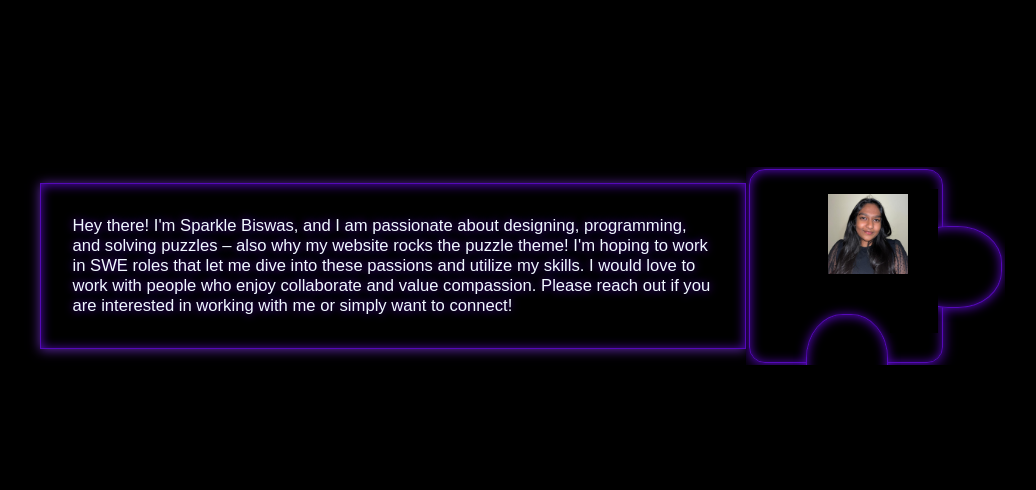
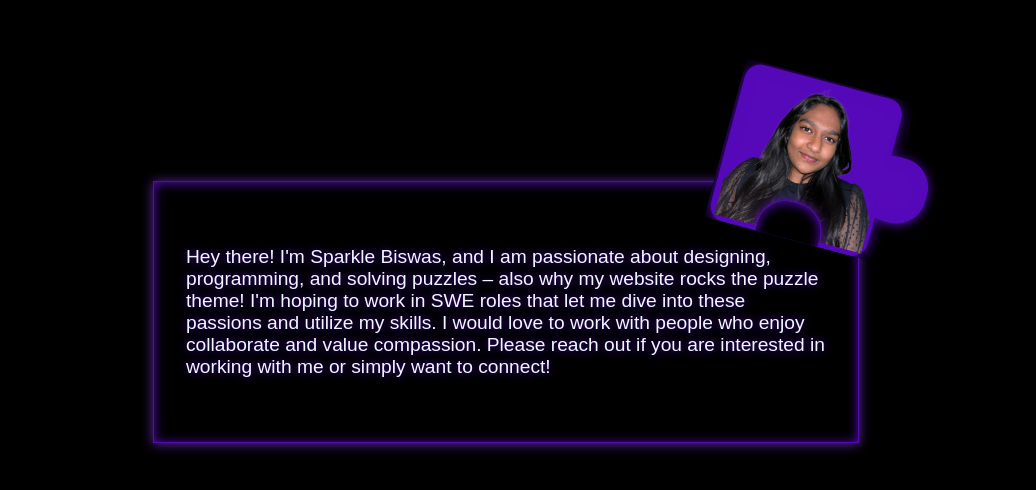
Before and after one commit to Sparkle-Biswas/Personal-Website, a React (Create React App) app: page /about in a window 1280 px wide. Shown: the part 134-624 px from the top of the page, without its empty margins (134-1170 px from the left). Built offline with nearby package versions, Linux system fonts and the light colour scheme; the HTML template or start-up script is replaced by a standard one.

Commit message:
working on About Page

```diff
--- a/src/Components/BottomLeftPiece.js
+++ b/src/Components/BottomLeftPiece.js
@@ -1,6 +1,5 @@
 import {React, useState, useEffect} from 'react';
 import Box from '@mui/material/Box';
-import { styled } from '@mui/system';
 
 function BottomLeftPiece() {
   const [loaded, setLoaded] = useState(false);
@@ -15,22 +14,22 @@ function BottomLeftPiece() {
 
   }, []);
   return (
-    <Box sx={{display:'flex', width:'16em', height:'12.1em', backgroundColor:'black', overflow:'hidden',
+    <div style={{display:'flex', width:'16em', height:'12.1em', backgroundColor:'black', overflow:'hidden',
     paddingLeft:'3px', paddingBottom:'2px', paddingTop:'2px', marginTop:'-2em', marginLeft:'-2em',
     transform: loaded ? 'translateX(0) translateY(0) rotate(270deg)' : 'translateX(-150%) translateY(1000%) rotate(180deg)',
     transition: 'transform 2s ease', transitionDelay: '1s'
     }}>
-        <Box sx={{display:'flex', width:'12em', height:'12em', backgroundColor:'black', zIndex:'1', border:'1px solid rgb(85, 9, 185)',
+        <div style={{display:'flex', width:'12em', height:'12em', backgroundColor:'black', zIndex:'1', border:'1px solid rgb(85, 9, 185)',
         borderRadius:'1em', boxShadow: '0px 2px 13px rgb(85, 9, 185), inset 0px 1px 11px rgb(85, 9, 185)', position:'relative'}}>
-            <Box sx={{position:'absolute', width:'1em', height:'9em', background:'black', right:'0.19em', bottom:'1.8em', zIndex:'100'}} />
-            <Box sx={{position:'absolute', width:'2.2em', height:'9em', background:'black', right:'1em', bottom:'1.8em', zIndex:'100'}} />
-            <Box sx={{backgroundColor:'black', borderRadius:'45%', height:'6em', width:'5em', transform:'translate(3.5em, 9em)',
+            <div style={{position:'absolute', width:'1em', height:'9em', background:'black', right:'0.19em', bottom:'1.8em', zIndex:'100'}} />
+            <div style={{position:'absolute', width:'2.2em', height:'9em', background:'black', right:'1em', bottom:'1.8em', zIndex:'100'}} />
+            <div style={{backgroundColor:'black', borderRadius:'45%', height:'6em', width:'5em', transform:'translate(3.5em, 9em)',
             boxShadow: '0px 1px 11px rgb(85, 9, 185), inset 0px 1px 11px rgb(85, 9, 185)', border:'1px solid rgb(85, 9, 185)'}}/>
-            <Box sx={{backgroundColor:'black', borderRadius:'45%', height:'5em', width:'6em',
+            <div style={{backgroundColor:'black', borderRadius:'45%', height:'5em', width:'6em',
             transform:'translate(4.5em, 3.5em)', zIndex:'0', border:'1px solid rgb(85, 9, 185)',
             boxShadow: '0px 1px 11px rgb(85, 9, 185), inset 0px 1px 11px rgb(85, 9, 185)', zIndex:'0'}}/>
-        </Box>
-    </Box>
+        </div>
+    </div>
   )
 }
 
--- a/src/Components/PhotoPiece.js
+++ b/src/Components/PhotoPiece.js
@@ -0,0 +1,97 @@
+import React from 'react'
+
+function PhotoPiece(props) {
+    const MainBox = {
+        display: 'flex',
+        width: '16em',
+        height: '10em',
+        backgroundColor: 'black',
+        overflow: 'hidden',
+        paddingLeft: '3px',
+        paddingBottom: '2px',
+        paddingTop: '2px',
+        marginRight: '-16em',
+        marginBottom: '-4.5em',
+        transform:'rotate(15deg)',
+      };
+
+      const InnerBox = {
+        display: 'flex',
+        width: '10em',
+        height: '10em',
+        backgroundColor: 'rgb(85, 9, 185)',
+        zIndex: '1',
+        border: '1px solid rgb(85, 9, 185)',
+        borderRadius: '1em',
+        boxShadow: '0px 2px 13px rgb(85, 9, 185), inset 0px 1px 11px rgb(85, 9, 185)',
+        position: 'relative',
+      };
+
+      const verticalBar = {
+        position: 'absolute',
+        width: '1em',
+        height: '7em',
+        background: 'rgb(85, 9, 185)',
+        right: '0.19em',
+        bottom: '1.8em',
+        zIndex: '100',
+      };
+
+      const verticalBar2 = {
+        position: 'absolute',
+        width: '2.2em',
+        height: '7em',
+        background: 'rgb(85, 9, 185)',
+        right: '1em',
+        bottom: '1.8em',
+        zIndex: '100',
+      };
+
+      const firstCircle = {
+        backgroundColor: 'black',
+        borderRadius: '45%',
+        height: '4em',
+        width: '4em',
+        transform: 'translate(3em, 7.7em)',
+        boxShadow: '0px 1px 11px rgb(85, 9, 185), inset 0px 1px 11px rgb(85, 9, 185)',
+        border: '1px solid rgb(85, 9, 185)',
+        zIndex: '102',
+      };
+
+      const secondCircle = {
+        backgroundColor: 'rgb(85, 9, 185)',
+        borderRadius: '45%',
+        height: '4em',
+        width: '4em',
+        transform: 'translate(4.6em, 3.3em)',
+        zIndex: '0',
+        border: '1px solid rgb(85, 9, 185)',
+        boxShadow: '0px 1px 11px rgb(85, 9, 185), inset 0px 1px 11px rgb(85, 9, 185)',
+      };
+
+      const infoContainer = {
+        position: 'absolute',
+        zIndex: '101',
+        right: '0.2em',
+        top: '0.24em',
+        gap: '0.2em',
+        display: 'flex',
+        flexDirection: 'column',
+        alignItems: 'center',
+      };
+  return (
+    <div style={MainBox}>
+          <div style={InnerBox}>
+              <div style={verticalBar} />
+              <div style={verticalBar2} />
+              <div style={firstCircle}/>
+              <div style={secondCircle}/>
+              <div style={infoContainer}>
+                {props.children}
+              </div>
+          </div>
+      </div>
+  )
+}
+
+export default PhotoPiece
--- a/src/Pages/About.js
+++ b/src/Pages/About.js
@@ -1,18 +1,24 @@
 import React from 'react'
 import { Box } from '@mui/material'
 import photo from '../Images/headshot.png'
-import TopLeftPiece from '../Components/TopLeftPiece'
+import PhotoPiece from '../Components/PhotoPiece'
 
 function About() {
   return (
     <Box sx={{display:'flex',flexDirection:'column', height:'inherit', width:'inherit',
     justifyContent:'center', backgroundColor:'black'}}>
         <Box sx={{display:'flex', alignItems:'center', justifyContent:'center',
-         height:'inherit', width:'inherit'}}>
-            <Box sx={{ border:'1px solid rgb(85, 9, 185)', padding:'2em',
+         height:'inherit', width:'inherit', flexDirection:'column'}}>
+            <div style={{paddingLeft:"27em"}}>
+                <PhotoPiece>
+                <img src={photo} alt="photo"
+                 style={{width:'9.5em'}}/>
+                </PhotoPiece>
+            </div>
+            <Box sx={{ border:'1px solid rgb(85, 9, 185)', padding:'4em',
              paddingRight:'2em', paddingLeft:'2em', width:'50%', height:'auto',
              boxShadow: '0px 1px 11px rgb(96, 40, 169), inset 0px 1px 11px rgb(85, 9, 185)'}}>
-                <p style={{color:'aliceblue', fontSize:'1.3vw'}}>
+                <p style={{color:'aliceblue', fontSize:'1.5vw'}}>
                 Hey there! I'm Sparkle Biswas, and I am passionate about
                  designing, programming, and solving puzzles –
                  also why my website rocks the puzzle theme!
@@ -24,13 +30,11 @@ function About() {
                   with me or simply want to connect!
                 </p>
             </Box>
-            <TopLeftPiece>
-                <img src={photo} alt="photo"
-                 style={{width:'5em'}}/>
-            </TopLeftPiece>
         </Box>
     </Box>
   )
 }
 
 export default About
+
+//
```
Also changed, not shown: src/Images/headshot.png.
